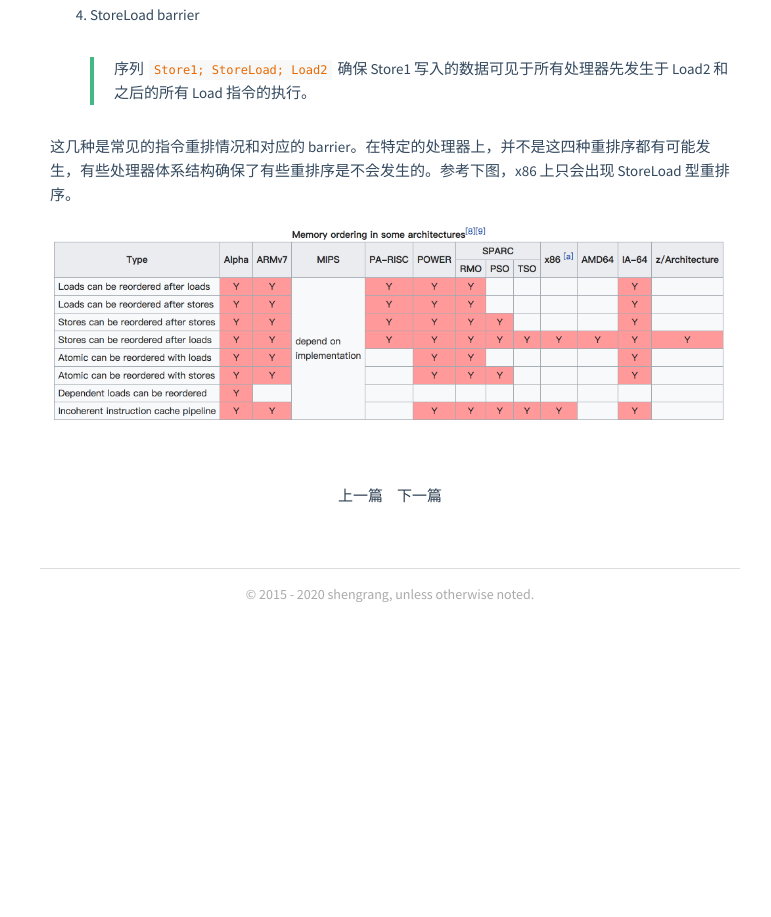
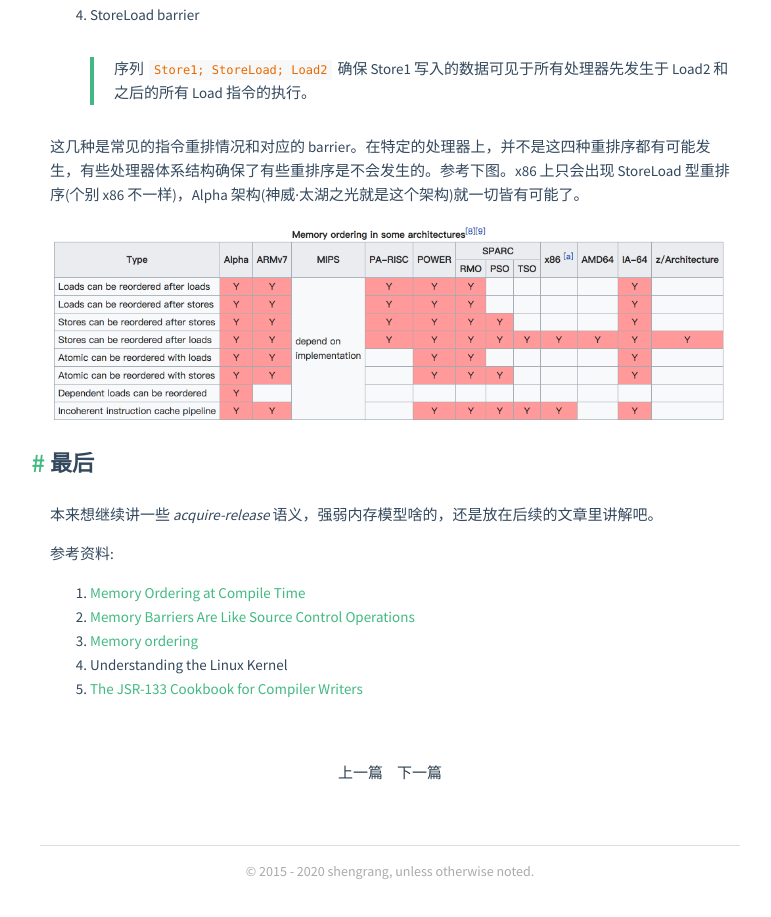
Before and after one commit to ShengRang/ShengRang.github.io, a plain HTML site: page 2020/02/22/introduction-to-concurrency-programming-1/index.html in a window 1280 px wide. Shown: the part 2615-3532 px from the top of the page, without its empty margins (250-1021 px from the left). Before the commit the page ends 3280 px from the top, so only its background shows below. Drawn offline with nearby package versions, Linux system fonts and the light colour scheme; some packages are replaced by stand-ins of ours.

Commit message:
Site updated: 2020-02-23 21:02:52

```diff
--- a/2020/02/22/introduction-to-concurrency-programming-1/index.html
+++ b/2020/02/22/introduction-to-concurrency-programming-1/index.html
@@ -30,8 +30,17 @@
 </blockquote>
 </li>
 </ol>
-<p>这几种是常见的指令重排情况和对应的 barrier。在特定的处理器上，并不是这四种重排序都有可能发生，有些处理器体系结构确保了有些重排序是不会发生的。参考下图，x86 上只会出现 StoreLoad 型重排序。</p>
+<p>这几种是常见的指令重排情况和对应的 barrier。在特定的处理器上，并不是这四种重排序都有可能发生，有些处理器体系结构确保了有些重排序是不会发生的。参考下图。x86 上只会出现 StoreLoad 型重排序(个别 x86 不一样)，Alpha 架构(神威·太湖之光就是这个架构)就一切皆有可能了。</p>
 <p><img src="memory_ordering_arch.png" alt=""></p>
+<h3 id="最后"><a href="#最后" class="headerlink" title="最后"></a>最后</h3><p>本来想继续讲一些 <em>acquire-release</em> 语义，强弱内存模型啥的，还是放在后续的文章里讲解吧。</p>
+<p>参考资料:</p>
+<ol>
+<li><a href="https://preshing.com/20120625/memory-ordering-at-compile-time/" target="_blank" rel="noopener">Memory Ordering at Compile Time</a></li>
+<li><a href="https://preshing.com/20120710/memory-barriers-are-like-source-control-operations/" target="_blank" rel="noopener">Memory Barriers Are Like Source Control Operations</a></li>
+<li><a href="https://en.wikipedia.org/wiki/Memory_ordering" target="_blank" rel="noopener">Memory ordering</a></li>
+<li>Understanding the Linux Kernel</li>
+<li><a href="http://gee.cs.oswego.edu/dl/jmm/cookbook.html" target="_blank" rel="noopener">The JSR-133 Cookbook for Compiler Writers</a></li>
+</ol>
 </div></article></div></section><footer><div class="paginator"><a class="prev" href="/2020/02/22/introduction-to-concurrency-programming-2/">上一篇</a><a class="next" href="/2020/02/21/introduction-to-concurrency-programming-0/">下一篇</a></div><div class="copyright"><p>© 2015 - 2020 <a href="https://shengrang.github.io">shengrang</a>, unless otherwise noted.</p></div></footer><script type="text/javascript" src="https://cdnjs.cloudflare.com/ajax/libs/mathjax/2.7.5/MathJax.js?config=TeX-MML-AM_CHTML"></script><script type="text/x-mathjax-config">MathJax.Hub.Config({
   tex2jax: {
     inlineMath: [ ['$','$'], ["\\(","\\)"] ],
```
Also changed, not shown: 2020/02/21/introduction-to-concurrency-programming-0/index.html (+1 -1 lines).
